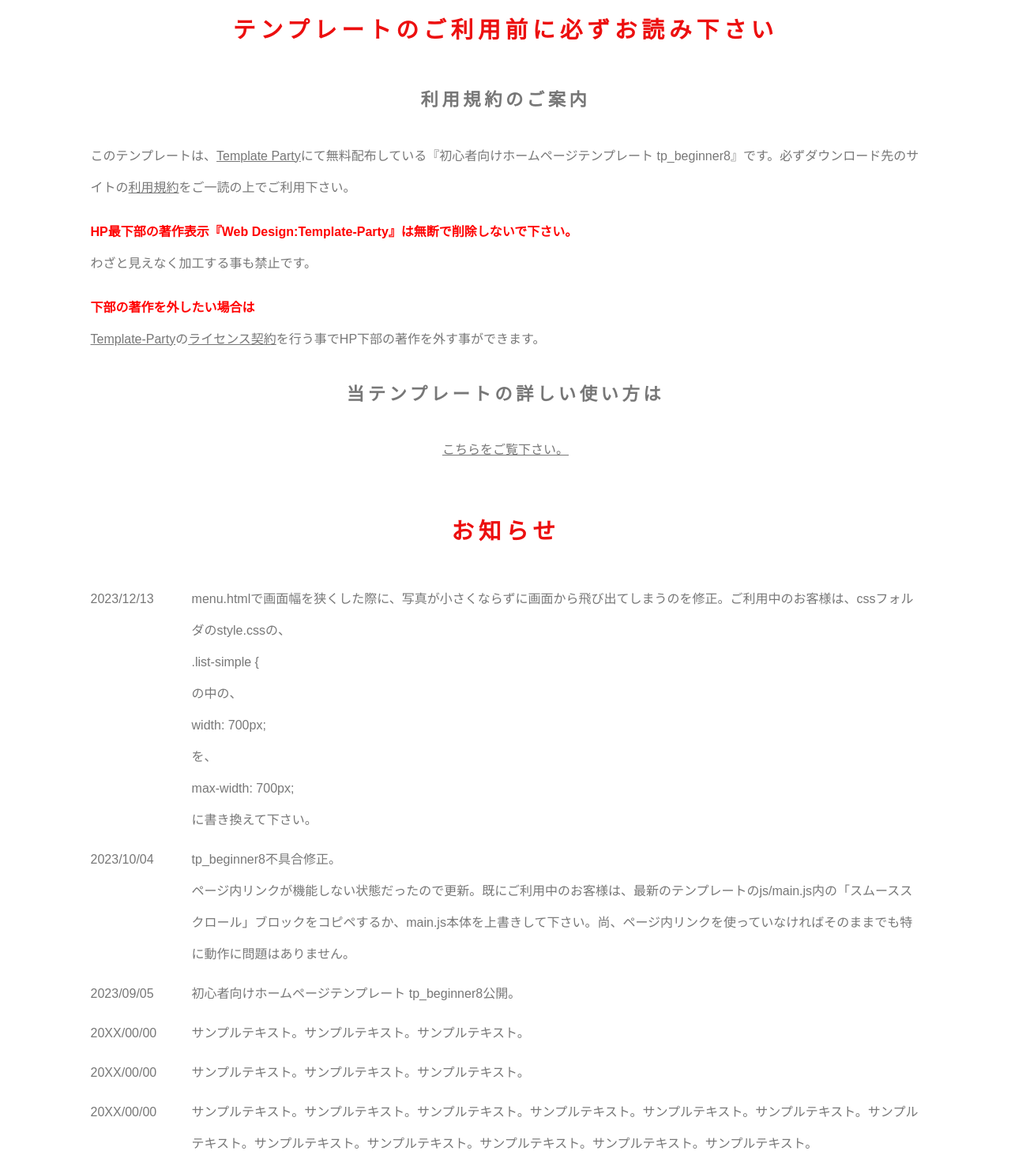
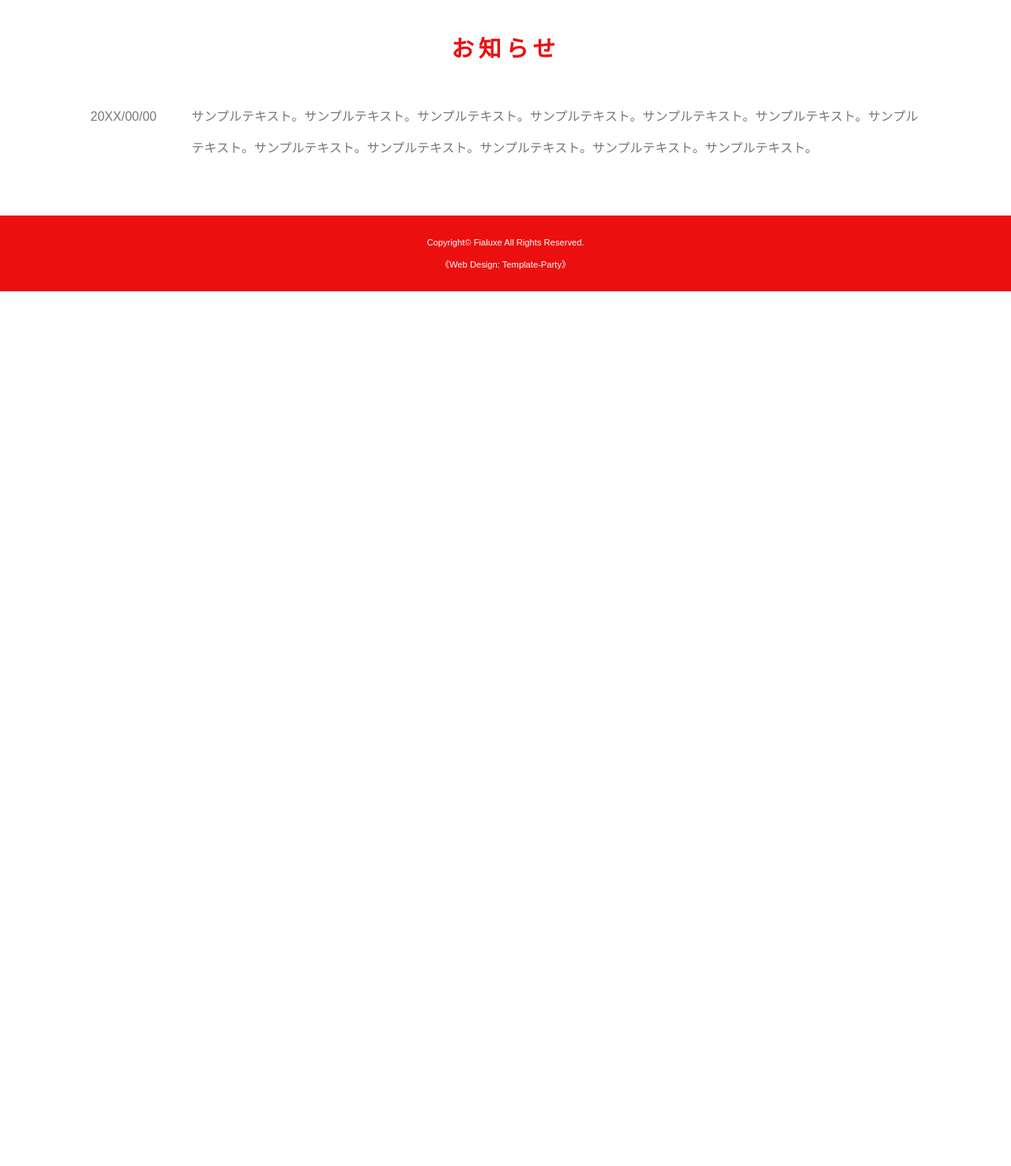
Before and after one commit to Fialuxe/Information, a plain HTML site: page index.html in a window 1280 px wide. Shown: the part 1099-2576 px from the top of the page at 79% size. After the commit the page ends 1468 px from the top, so only its background shows below. Drawn offline with nearby package versions, Linux system fonts and the light colour scheme.

Commit message:
Update index.html

```diff
--- a/index.html
+++ b/index.html
@@ -41,17 +41,6 @@
 
 <section>
 
-<h2>テンプレートのご利用前に必ずお読み下さい</h2>
-<h3>利用規約のご案内</h3>
-<p>このテンプレートは、<a href="https://template-party.com/">Template Party</a>にて無料配布している『初心者向けホームページテンプレート tp_beginner8』です。必ずダウンロード先のサイトの<a href="https://template-party.com/read.html">利用規約</a>をご一読の上でご利用下さい。</p>
-<p><strong class="color-check">HP最下部の著作表示『Web Design:Template-Party』は無断で削除しないで下さい。</strong><br>
-わざと見えなく加工する事も禁止です。</p>
-<p><strong class="color-check">下部の著作を外したい場合は</strong><br>
-<a href="https://template-party.com/">Template-Party</a>の<a href="https://template-party.com/member.html">ライセンス契約</a>を行う事でHP下部の著作を外す事ができます。</p>
-
-<h3>当テンプレートの詳しい使い方は</h3>
-<p class="c"><a href="about.html">こちらをご覧下さい。</a></p>
-
 </section>
 
 <section>
@@ -59,22 +48,6 @@
 <h2>お知らせ</h2>
 
 <dl class="new">
-<dt>2023/12/13</dt>
-<dd>menu.htmlで画面幅を狭くした際に、写真が小さくならずに画面から飛び出てしまうのを修正。ご利用中のお客様は、cssフォルダのstyle.cssの、<br>
-.list-simple {<br>
-の中の、<br>
-width: 700px;<br>
-を、<br>
-max-width: 700px;<br>
-に書き換えて下さい。</dd>
-<dt>2023/10/04</dt>
-<dd>tp_beginner8不具合修正。<br>ページ内リンクが機能しない状態だったので更新。既にご利用中のお客様は、最新のテンプレートのjs/main.js内の「スムーススクロール」ブロックをコピペするか、main.js本体を上書きして下さい。尚、ページ内リンクを使っていなければそのままでも特に動作に問題はありません。</dd>
-<dt>2023/09/05</dt>
-<dd>初心者向けホームページテンプレート tp_beginner8公開。</dd>
-<dt>20XX/00/00</dt>
-<dd>サンプルテキスト。サンプルテキスト。サンプルテキスト。</dd>
-<dt>20XX/00/00</dt>
-<dd>サンプルテキスト。サンプルテキスト。サンプルテキスト。</dd>
 <dt>20XX/00/00</dt>
 <dd>サンプルテキスト。サンプルテキスト。サンプルテキスト。サンプルテキスト。サンプルテキスト。サンプルテキスト。サンプルテキスト。サンプルテキスト。サンプルテキスト。サンプルテキスト。サンプルテキスト。サンプルテキスト。</dd>
 </dl>
@@ -88,7 +61,7 @@ max-width: 700px;<br>
 
 <footer>
 <small>Copyright&copy; <a href="index.html">Fialuxe</a> All Rights Reserved.</small>
-<span class="pr"><a href="https://template-party.com/" target="_blank">《Web Design:Template-Party》</a></span>
+<span class="pr"><a href="https://template-party.com/" target="_blank">《Web Design: Template-Party》</a></span>
 </footer>
 
 <!--ページの上部へ戻るボタン-->
```
